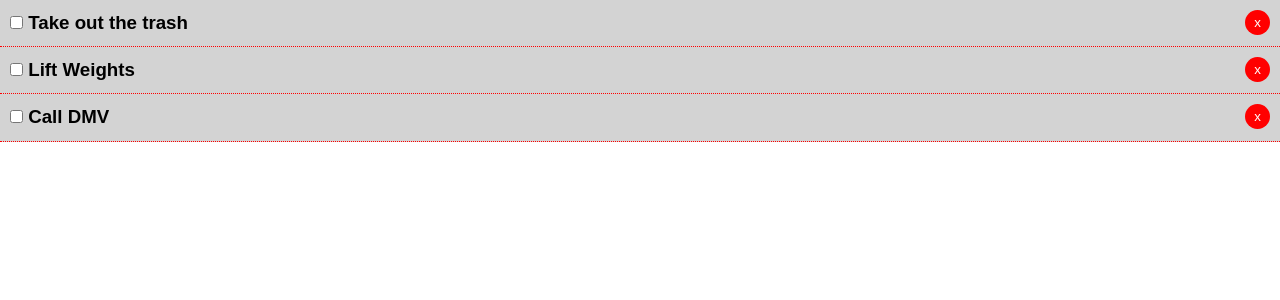
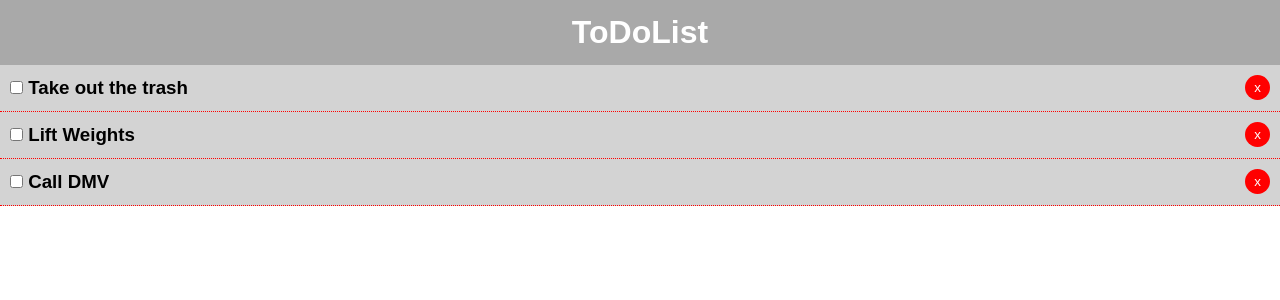
Before and after one commit to salvatoreallegra/React-ToDo, a React (Create React App) app: page / in a window 1280 px wide. Shown: the top 300 px of the page. Built offline with nearby package versions, Linux system fonts and the light colour scheme.

Commit message:
Create header function

```diff
--- a/src/App.js
+++ b/src/App.js
@@ -1,6 +1,7 @@
 import React, { Component } from 'react'
 import './App.css'
 import Todos from './components/Todos'
+import Header from './components/layout/Header'
 
 class App extends Component {
   state = {
@@ -34,6 +35,7 @@
     console.log(this.state.todos)
     return (
       <div>
+        <Header />
         <Todos
           todos={this.state.todos}
           markComplete={this.markComplete}
--- /dev/null
+++ b/src/components/layout/Header.js
@@ -0,0 +1,18 @@
+import React from 'react'
+
+function Header () {
+  return (
+    <header style={headerStyle}>
+      <h1>ToDoList</h1>
+    </header>
+  )
+}
+
+const headerStyle = {
+  background: 'darkgrey',
+  padding: '10px',
+  color: 'white',
+  textAlign: 'center'
+}
+
+export default Header
```
